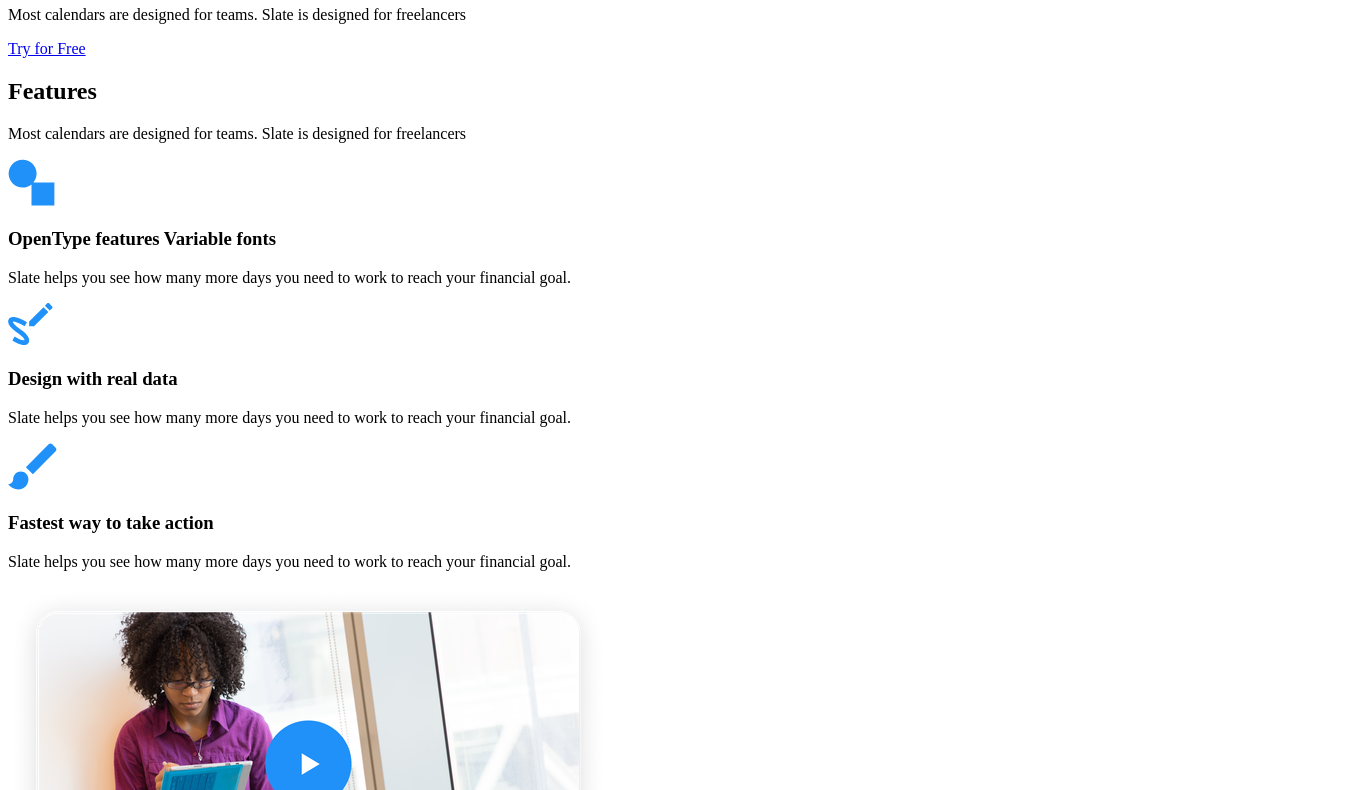
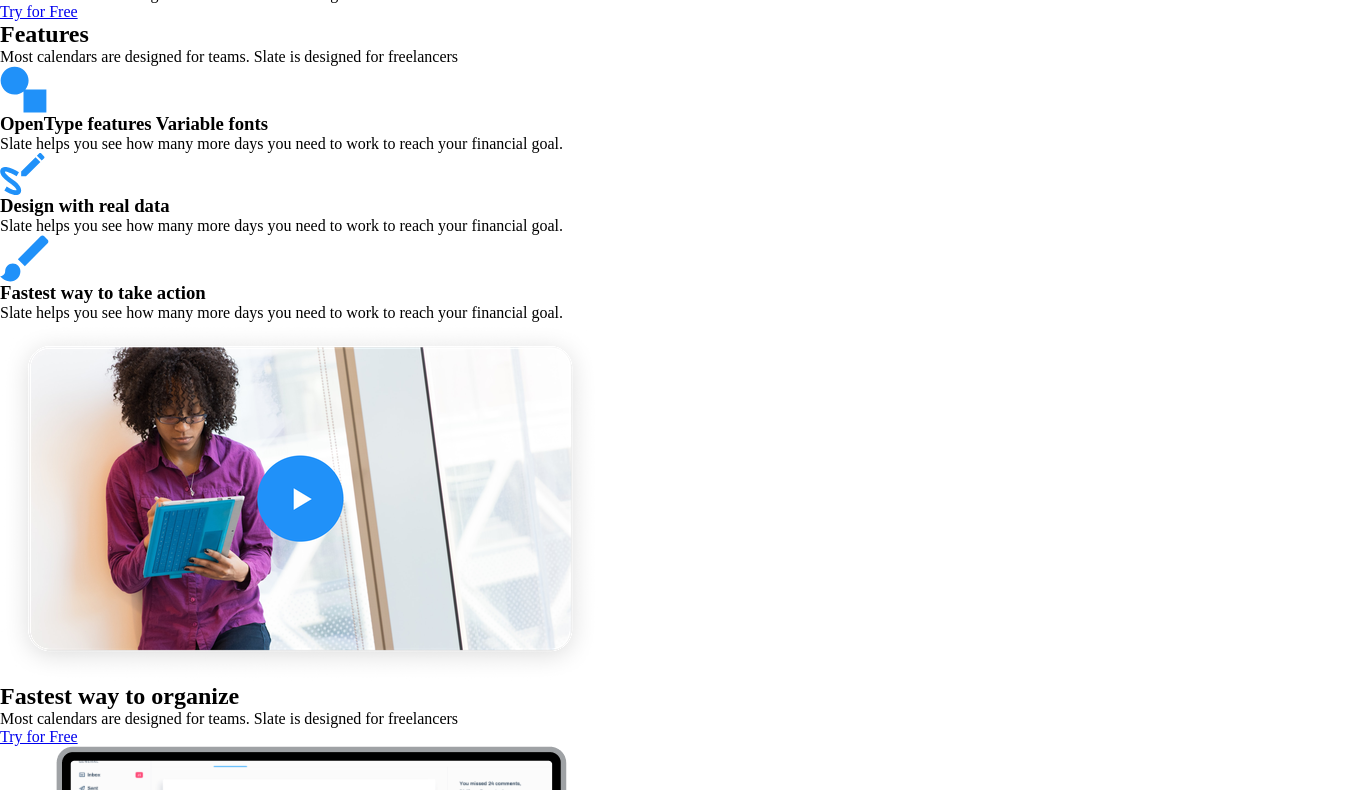
Before and after one commit to sanyathecreator/figmaland, a plain HTML site: page index.html in a window 1280 px wide. Shown: the part 336-1126 px from the top of the page, 1363 px wide, since content can reach past the window. Drawn offline with Linux system fonts and the light colour scheme.

Commit message:
Add global.css file

```diff
--- /dev/null
+++ b/css/global.css
@@ -0,0 +1,21 @@
+*,
+*::before,
+*::after {
+    box-sizing: border-box;
+    margin: 0;
+    padding: 0;
+}
+
+:root {
+    scroll-behavior: smooth;
+}
+
+img {
+    display: block;
+    max-width: 100%;
+}
+
+.container {
+    max-width: 1200px;
+    margin: auto;
+}
--- /dev/null
+++ b/css/style.css
@@ -0,0 +1 @@
+@import url('global.css');
--- a/index.html
+++ b/index.html
@@ -4,6 +4,7 @@
 <head>
     <meta charset="UTF-8">
     <meta name="viewport" content="width=device-width, initial-scale=1.0">
+    <link rel="stylesheet" href="css/style.css">
     <title>Figma Land</title>
 </head>
 
```
